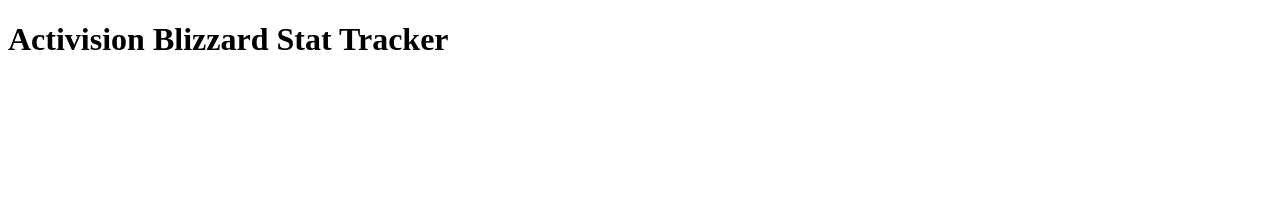
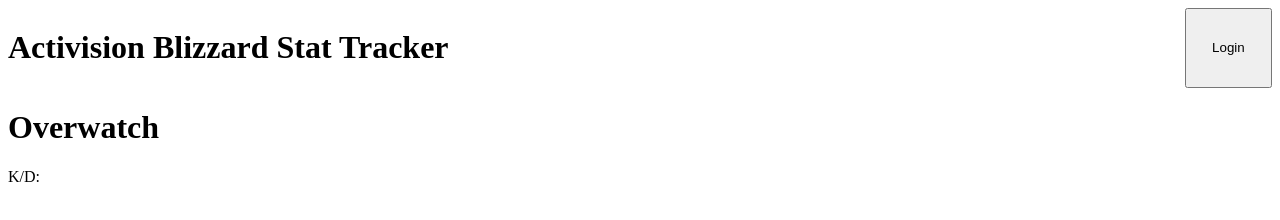
Before and after one commit to rchurchASC-zz/clientProject, a plain HTML site: page index.html in a window 1280 px wide. Drawn offline with nearby package versions, Linux system fonts and the light colour scheme.

Commit message:
improvement

```diff
--- a/index.html
+++ b/index.html
@@ -10,6 +10,13 @@
     <script src="jquery-3.4.1.min.js"></script>
 </head>
 <body>
-    <h1> Activision Blizzard Stat Tracker </h1>
+    <div id="head">
+        <h1> Activision Blizzard Stat Tracker </h1>
+        <button id="login"> Login </button>
+    </div>
+    <div id="overwatch">
+        <h1> Overwatch </h1>
+        <p id="owkd"> K/D: </p>
+    </div>
 </body>
 </html>
--- a/style.css
+++ b/style.css
@@ -0,0 +1,7 @@
+#head{
+    display: flex;
+    justify-content: space-between;
+}
+#login{
+    padding: 2%;
+}
```
Also changed, not shown: 1 other file.
